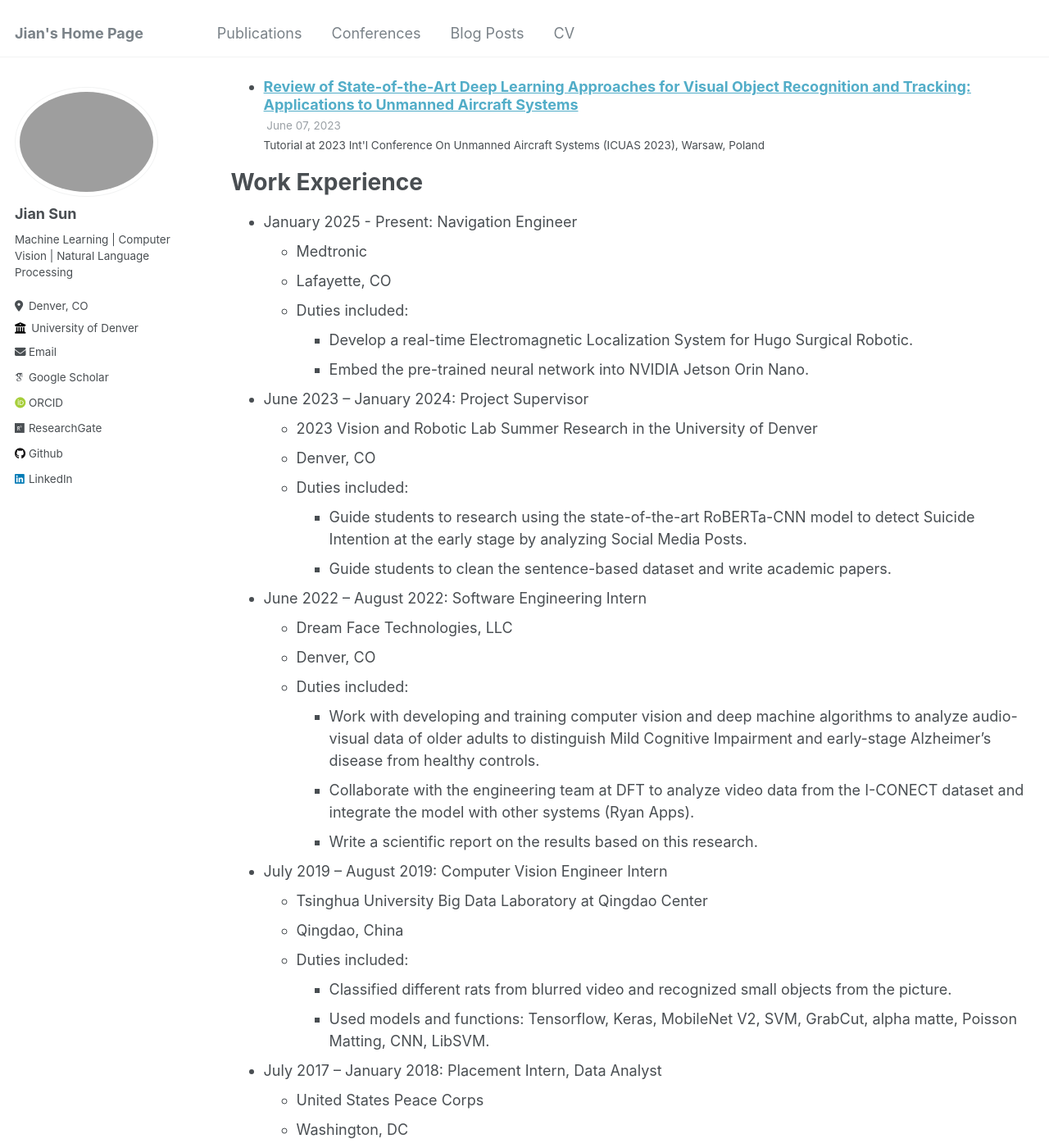
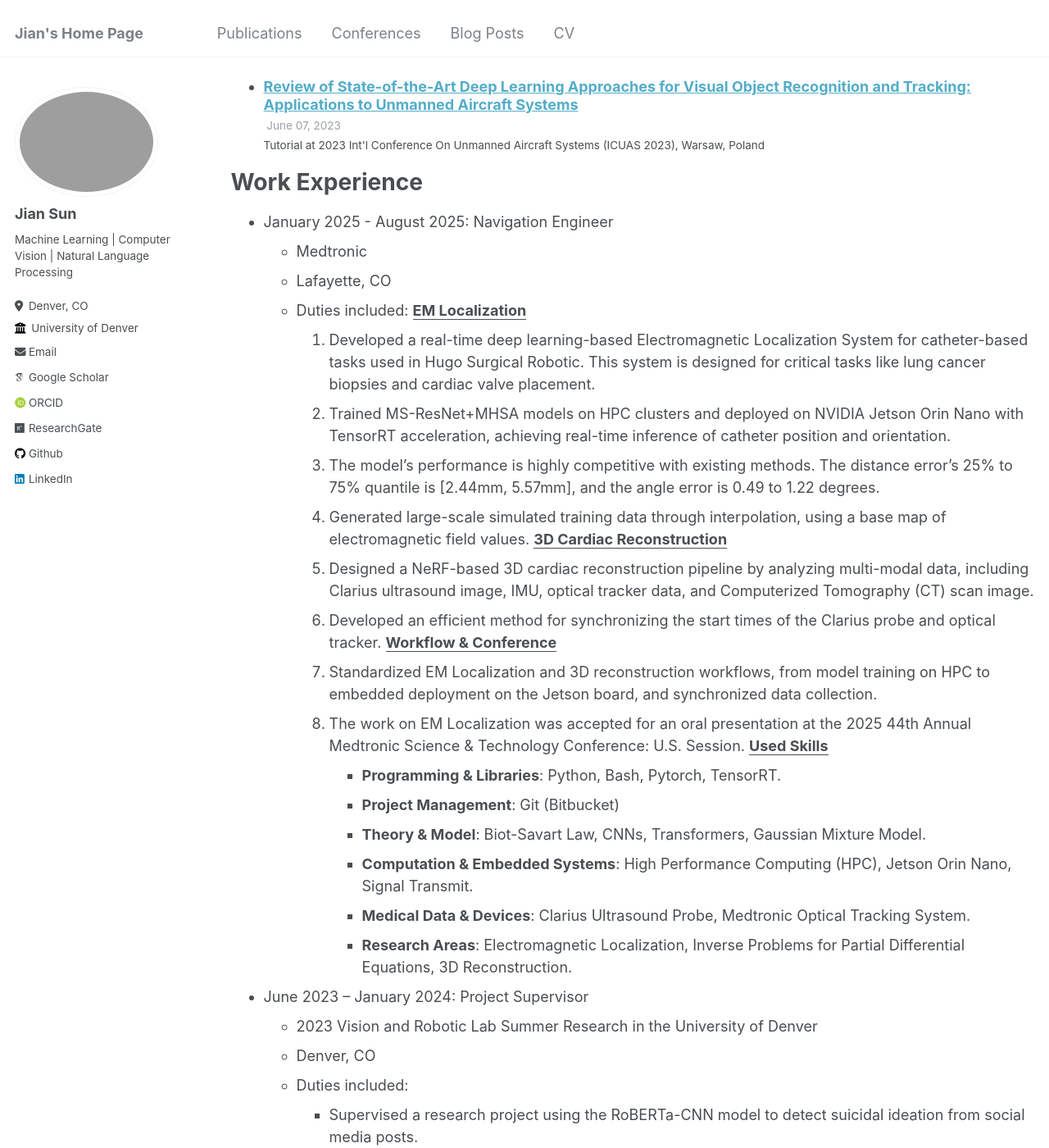
Before and after one commit to jiansfoggy/sj-home.github.io, a Jekyll site: the page built from _pages/cv.md, in a window 1280 px wide and 1400 px high, scrolled down 1215 px. Shown: the whole window at 82% size. Built offline with Jekyll 4.4.1, drawn with Linux system fonts in a browser that asks for light colours; some web fonts are replaced; some of the changed text lies outside the part shown.

Commit message:
Update cv.md a lot

```diff
--- a/_pages/cv.md
+++ b/_pages/cv.md
@@ -31,53 +31,87 @@ Conferences
 
 Work Experience
 ===============
-* January 2025 - Present: Navigation Engineer
+* January 2025 - August 2025: Navigation Engineer
   * Medtronic
   * Lafayette, CO
   * Duties included:
-    * Develop a real-time Electromagnetic Localization System for Hugo Surgical Robotic.
-    * Embed the pre-trained neural network into NVIDIA Jetson Orin Nano.
+    **<u>EM Localization</u>**
+      1. Developed a real-time deep learning-based Electromagnetic Localization System for catheter-based tasks used in Hugo Surgical Robotic. This system is designed for critical tasks like lung cancer biopsies and cardiac valve placement.
+      2. Trained MS-ResNet+MHSA models on HPC clusters and deployed on NVIDIA Jetson Orin Nano with TensorRT acceleration, achieving real-time inference of catheter position and orientation.
+      3. The model’s performance is highly competitive with existing methods. The distance error's 25% to 75% quantile is [2.44mm, 5.57mm], and the angle error is 0.49 to 1.22 degrees.
+      4. Generated large-scale simulated training data through interpolation, using a base map of electromagnetic field values.
+    **<u>3D Cardiac Reconstruction</u>**
+      1. Designed a NeRF-based 3D cardiac reconstruction pipeline by analyzing multi-modal data, including Clarius ultrasound image, IMU, optical tracker data, and Computerized Tomography (CT) scan image.
+      2. Developed an efficient method for synchronizing the start times of the Clarius probe and optical tracker.
+    **<u>Workflow & Conference</u>**
+      1. Standardized EM Localization and 3D reconstruction workflows, from model training on HPC to embedded deployment on the  Jetson board, and synchronized data collection.
+      2. The work on EM Localization was accepted for an oral presentation at the 2025 44th Annual Medtronic Science & Technology Conference: U.S. Session.
+    **<u>Used Skills</u>**
+      * **Programming & Libraries**: Python, Bash, Pytorch, TensorRT.
+      * **Project Management**: Git (Bitbucket)
+      * **Theory & Model**: Biot-Savart Law, CNNs, Transformers, Gaussian Mixture Model.
+      * **Computation & Embedded Systems**: High Performance Computing (HPC), Jetson Orin Nano, Signal Transmit.
+      * **Medical Data & Devices**: Clarius Ultrasound Probe, Medtronic Optical Tracking System.
+      * **Research Areas**: Electromagnetic Localization, Inverse Problems for Partial Differential Equations, 3D Reconstruction.
 
 * June 2023 – January 2024: Project Supervisor
   * 2023 Vision and Robotic Lab Summer Research in the University of Denver
   * Denver, CO
   * Duties included:
-    * Guide students to research using the state-of-the-art RoBERTa-CNN model to detect Suicide Intention at the early stage by analyzing Social Media Posts.
-    * Guide students to clean the sentence-based dataset and write academic papers.
+    * Supervised a research project using the RoBERTa-CNN model to detect suicidal ideation from social media posts.
+    * Guided dataset cleaning, model training, and academic writing; results published in IEEE EMBC 2024 [IEEE Xplore](https://ieeexplore.ieee.org/abstract/document/10782647).
+    **<u>Used Skills</u>**
+      * **Programming & Libraries**: Python, Bash, Pytorch
+      * **Theory & Model**: CNNs, BERTs
+      * **Computations**: GPUs
+      * **Research Directions**: NLP, Suicidal Intention Detection
 
 * June 2022 – August 2022: Software Engineering Intern
   * Dream Face Technologies, LLC
   * Denver, CO
   * Duties included:
-    * Work with developing and training computer vision and deep machine algorithms to analyze audio-visual data of older adults to distinguish Mild Cognitive Impairment and early-stage Alzheimer’s disease from healthy controls.
-    * Collaborate with the engineering team at DFT to analyze video data from the I-CONECT dataset and integrate the model with other systems (Ryan Apps).
-    * Write a scientific report on the results based on this research.
+    * Developed deep learning models to analyze visual data of older adults to distinguish Mild Cognitive Impairment from healthy controls.
+    * Collaborated with the engineering team to analyze I-CONECT video dataset and integrate the model with other systems (Ryan Apps).
+    * Published paper, [MC-ViViT](https://www.sciencedirect.com/science/article/pii/S0957417423024314): Multi-branch Classifier-ViViT to Detect Mild Cognitive Impairment in Older Adults Using Facial Videos.
+    **<u>Used Skills</u>**
+      * **Programming & Libraries**: Python, Bash, Pytorch
+      * **Theory & Model**: CNNs, ViViT
+      * **Computations**: GPUs
+      * **Research Directions**: Computer Vision, Video Recognition, Intra- and Inter-Class Imbalanced Issues, MCI
 
 * July 2019 – August 2019: Computer Vision Engineer Intern
   * Tsinghua University Big Data Laboratory at Qingdao Center
   * Qingdao, China
   * Duties included:
-    * Classified different rats from blurred video and recognized small objects from the picture.
-    * Used models and functions: Tensorflow, Keras, MobileNet V2, SVM, GrabCut, alpha matte, Poisson Matting, CNN, LibSVM.
+    * Developed models to classify different rat species from blurred videos and recognize small objects in pictures (around 63% accuracy).
+    * **Used Models & Libraries**: Tensorflow, Keras, SVM, GrabCut, alpha matte, Poisson Matting, CNNs, LibSVM.
 
 * July 2017 – January 2018: Placement Intern, Data Analyst
   * United States Peace Corps
   * Washington, DC
   * Duties included:
-    * Built a prediction model to evaluate qualified candidates, whether they would accept or decline the invitation, reduced the padding rate in the delivery process, and evaluated candidates’ language level.
-    * Used models and functions: R, R Shiny, SQL, Pivot Tables; random forest, weighted linear regression, Naïve Bayes Classifier.
+    * Developed models to evaluate qualified candidates, whether they would accept or decline the invitation, reduced the padding rate in the delivery process, and evaluated candidates’ language level.
     * Prediction Accuracy is 98.37%; R Shiny Data visualization link: http://keepcreation.shinyapps.io/summerize/.
+    * Used Models & Libraries: R, R Shiny, SQL, Pivot Tables; random forest, weighted linear regression, Naïve Bayes Classifier.
 
 Skills
 ======
-* **Research Branch of Deep Learing:** Computer Vision, Natural Language Processing.
-* **Research Direction:** Image and Video Recognition, Model Optimization, Representation Learning, Sentence Classification.
+* **Research Branch of Deep Learing:** Computer Vision, Natural Language Processing, Signal Processing.
+* **Research Direction:** Image and Video Recognition, Model Optimization, Representation Learning, Sentence Classification, Electromagnetic Localization.
   * **Core Research Problem:** Data Imbalanced, Optimization.
-  * **Application Scenarios:** Affective Computing, Mild Cognitive Impairment Detection, Protein Function Detection, Suicide Intention Detection, Violence Detection.
-* **Common-used Framework:** PyTorch, Tensorflow, Keras, PyTorch Lightening [Add photo].
-* **Common-used Package:** Matplotlib, Numpy, OpenCV, Pandas, Pillow, Sci-kit Learn.
+  * **Application Scenarios:** Affective Computing, Mild Cognitive Impairment Detection, Protein Function Detection, Suicide Intention Detection, Violence Detection, Robotic Navigation.
+* **Common-used Framework:** PyTorch, Tensorflow, Keras, PyTorch Lightening, .
+* **Common-used Package:** Matplotlib, Numpy, OpenCV, Pandas, Pillow, Sci-kit Learn, TensorRT.
 * **Common-used Neural Networks:** Convolutional Neural Networks (ResNet, MobileNet, EfficentNet, etc), Transformers (ViT, ViViT, Swin Transformer, RoBERTa).
-* **Programming Language:** Python
+* **Programming Language:** Python, Bash
+* **Embedded & Edge AI:** NVIDIA Jetson Series, TensorRT, Signal Processing
+* **Cloud & HPC:** AWS (EC2, S3, DynamoDB, Lambda, EBS), Google Cloud Platform, Docker, HPC
+* **MLOps & DevOps:** WandB, Streamlit, FastAPI, Postman, CI/CD (Github Actions)
+* **Version Control:** Git, Github, Gitlab, Bitbucket
+* **SQL & NoSQL:** SAS, SPSS, MySQL, PostgreSQL, MongoDB, Neo4J, Redis
+* **Big Data & Distributed Systems:** Spark, Hadoop/MapReduce, HBase
+* **Data Visualization:** Tableau.
+* **Certifications**: [HackerRank](https://www.hackerrank.com/jian_sun) Python (Intermediate) Certificate (14BA6D47EC75), 5-star Gold Badge (SQL & Python)
 
 Service and leadership
 ======================
```
